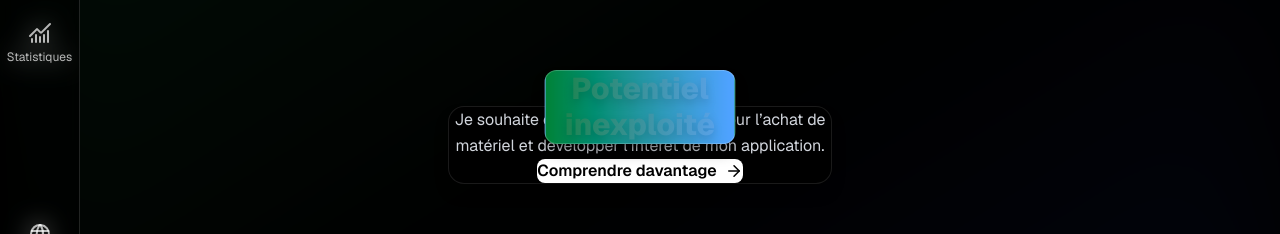
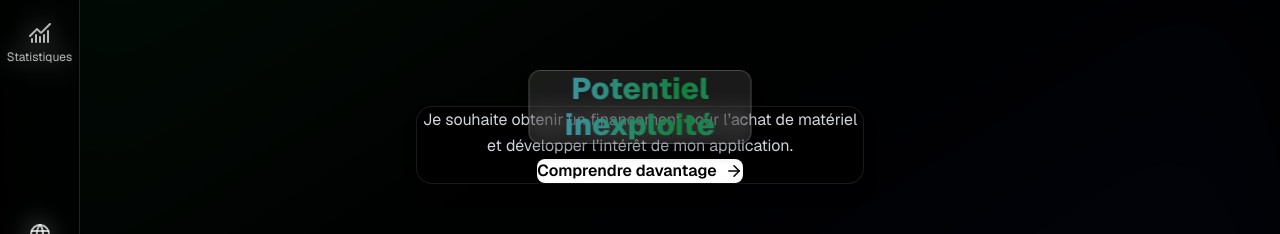
Before and after one commit to nonnzy7even7iete/nonnzytransformiumfullstackbundel, a Next.js app: page /dashboard in a window 1280 px wide. Shown: the part 255-489 px from the top of the page. Built offline with nearby package versions, Linux system fonts and the light colour scheme; no server answers; sample sign-in values are in the browser's storage.

Commit message:
Zy Bulding workflow

```diff
--- a/src/components/PotentialCard.tsx
+++ b/src/components/PotentialCard.tsx
@@ -19,54 +19,48 @@ export default function PotentialCard({
   return (
     <div
       className="
-        relative w-full max-w-sm mx-auto
-        bg-black/80 backdrop-blur-xl border border-white/10
-        rounded-2xl p-8
+        relative w-full max-w-md mx-auto
+        bg-black/70 backdrop-blur-xl
+        border border-white/10
+        rounded-2xl p-8 pt-14
         flex flex-col items-center text-center
         shadow-lg shadow-black/40
+        transition-all duration-300
         hover:scale-[1.03] hover:shadow-green-400/20
-        transition-all duration-300
       "
     >
-      {/* --- TITRE DÉPASSANT À 50 % --- */}
+      {/* --- BOX GLASSMORPHIQUE FLOTTANTE POUR LE TITRE --- */}
       <div
         className="
           absolute top-0 left-1/2 -translate-x-1/2 -translate-y-1/2
-          px-8 py-2 rounded-xl
-          bg-gradient-to-r from-green-700 to-blue-400
-          shadow-lg shadow-black/40
-          border border-white/20
+          px-6 py-2 rounded-xl
+          bg-white/10 backdrop-blur-md border border-white/20
+          shadow-lg shadow-black/30
         "
       >
         <h2
           className="
             text-2xl md:text-3xl font-extrabold text-transparent bg-clip-text
-            text-white drop-shadow-lg
+            animate-shine
           "
-          style={{
-            backgroundImage: "linear-gradient(90deg, #15803d, #60a5fa)",
-            WebkitBackgroundClip: "text",
-            backgroundClip: "text",
-            color: "transparent",
-          }}
         >
           {title}
         </h2>
       </div>
 
       {/* --- DESCRIPTION --- */}
-      <p className="mt-10 text-gray-300 text-sm md:text-base mb-8 leading-relaxed">
+      <p className="text-gray-300 text-sm md:text-base mb-8 leading-relaxed">
         {description}
       </p>
 
-      {/* --- BOUTON --- */}
+      {/* --- BOUTON AVEC ICÔNE --- */}
       <button
         onClick={() => router.push(redirectPath)}
         className="
           flex items-center justify-center gap-2
           bg-white text-black font-semibold
           px-6 py-3 rounded-lg
-          shadow-md shadow-black/30
+          shadow-md shadow-black/40
           hover:bg-gradient-to-r hover:from-green-600 hover:to-blue-500
           hover:text-white hover:shadow-green-400/40
           transition-all duration-300
@@ -74,6 +68,24 @@ export default function PotentialCard({
       >
         Comprendre davantage <ArrowRight size={18} />
       </button>
+
+      {/* --- CSS ANIMATION GRADIENT SHINE --- */}
+      <style jsx>{`
+        .animate-shine {
+          background-image: linear-gradient(90deg, #15803d, #60a5fa, #15803d);
+          background-size: 200% auto;
+          animation: shine 3s linear infinite;
+        }
+
+        @keyframes shine {
+          0% {
+            background-position: -200% center;
+          }
+          100% {
+            background-position: 200% center;
+          }
+        }
+      `}</style>
     </div>
   );
 }
```
